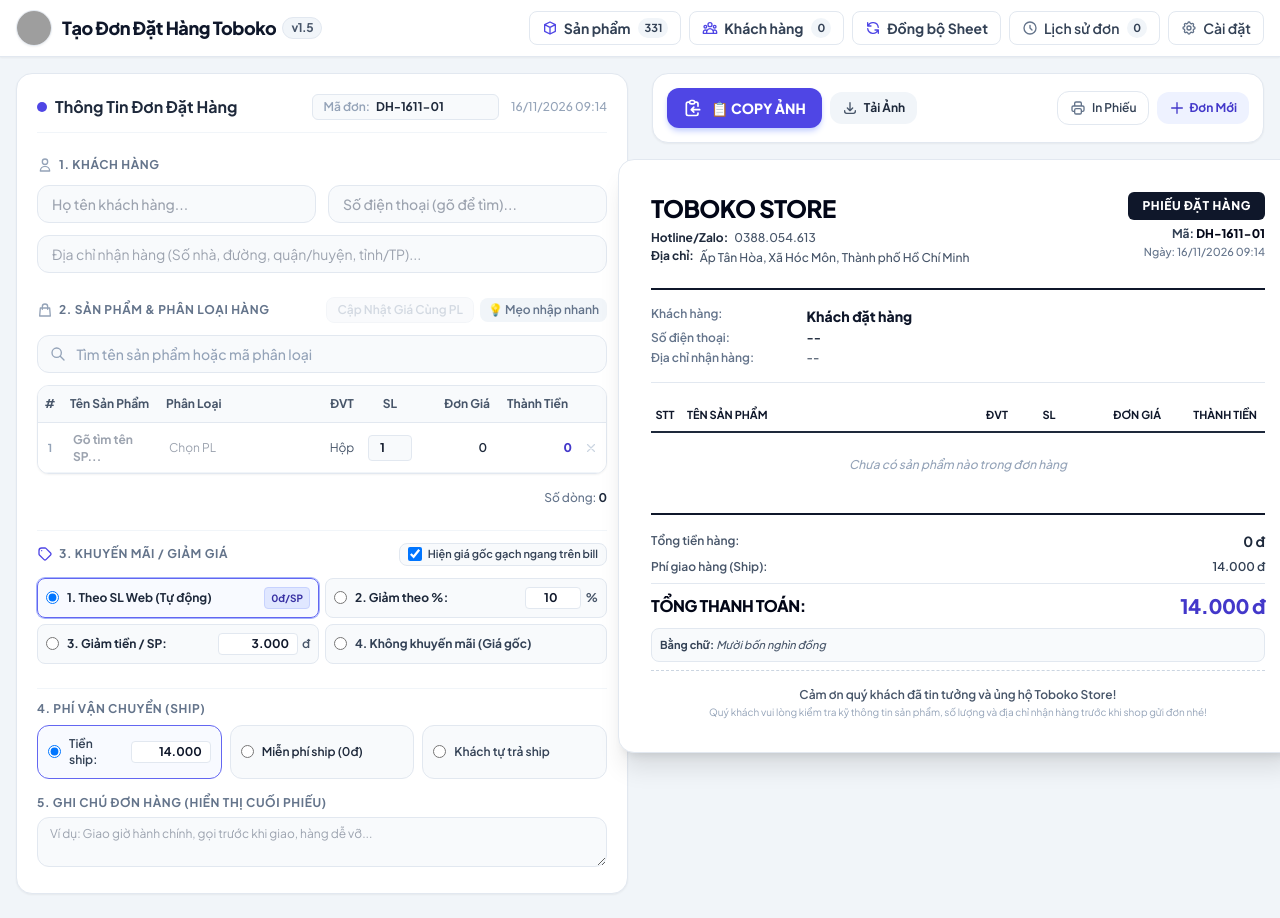
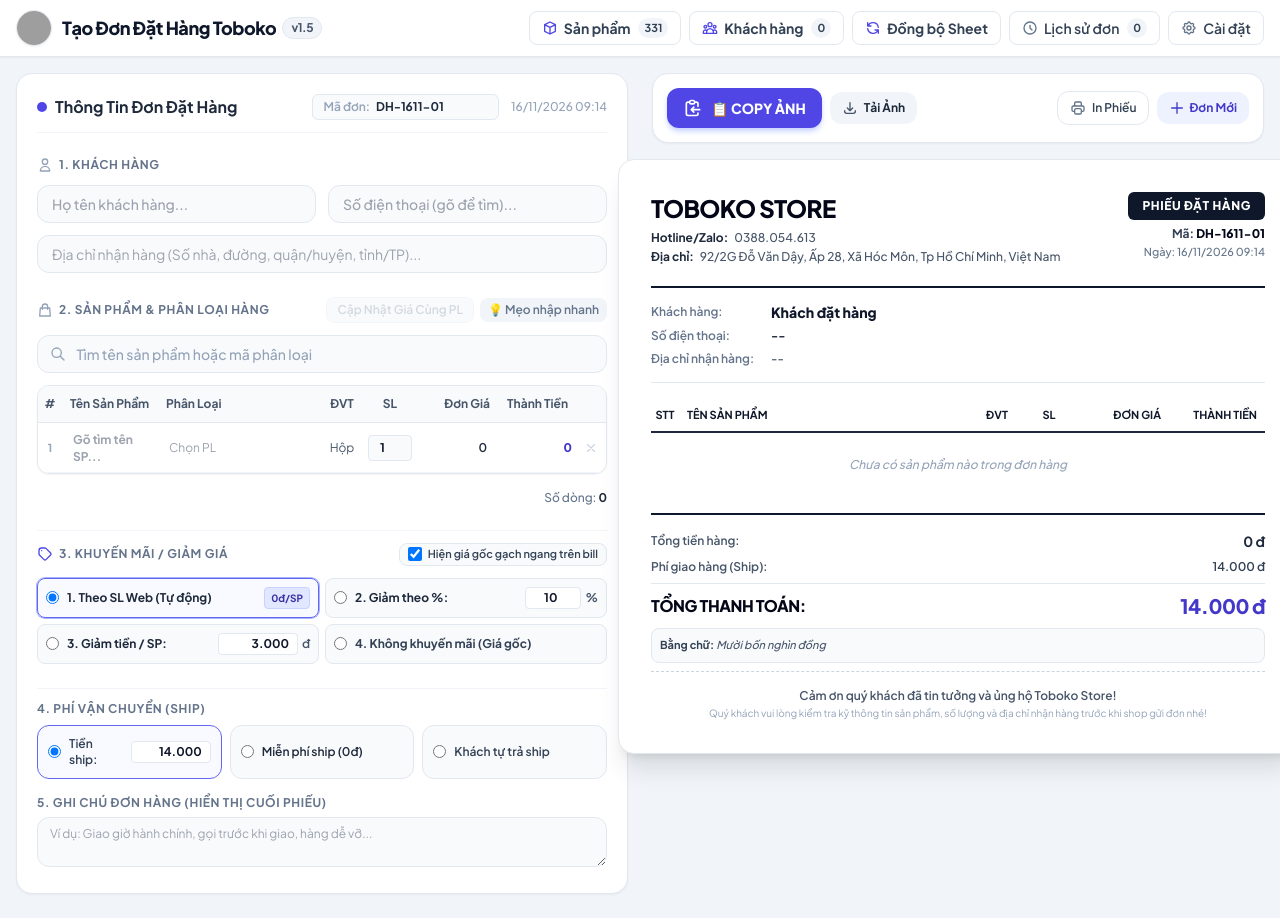
Before and after one commit to Tuanle1929/In-don, a plain HTML site: page index.html in a window 1280 px wide. Drawn offline with nearby package versions, Linux system fonts and the light colour scheme; no server answers; grey boxes are pictures that could not be loaded.

Commit message:
Update index.html

```diff
--- a/index.html
+++ b/index.html
@@ -631,13 +631,13 @@
           <div class="flex justify-between items-start gap-6 pb-5 border-b-2 border-slate-900">
             <div class="flex-1 min-w-0">
               <div class="text-2xl font-black tracking-tight text-slate-950 uppercase" id="invShopName">TOBOKO STORE</div>
-              <div class="text-xs text-slate-600 mt-1.5 font-medium flex items-start gap-1.5">
-                <span class="font-bold text-slate-800 whitespace-nowrap shrink-0">Hotline/Zalo:</span>
+              <div class="text-xs text-slate-600 mt-1.5 font-medium flex items-baseline gap-1.5">
+                <span class="font-bold text-slate-800 shrink-0">Hotline/Zalo:</span>
                 <span id="invShopPhone">0388.054.613</span>
               </div>
-              <div class="text-xs text-slate-600 mt-0.5 font-medium flex items-start gap-1.5">
-                <span class="font-bold text-slate-800 whitespace-nowrap shrink-0">Địa chỉ:</span>
-                <span id="invShopAddress" class="leading-relaxed">Ấp Tân Hòa, Xã Hóc Môn, TP. Hồ Chí Minh</span>
+              <div class="text-xs text-slate-600 mt-0.5 font-medium flex items-baseline gap-1.5">
+                <span class="font-bold text-slate-800 shrink-0">Địa chỉ:</span>
+                <span id="invShopAddress" class="leading-normal">92/2G Đỗ Văn Dậy, Ấp 28, Xã Hóc Môn, Tp Hồ Chí Minh, Việt Nam</span>
               </div>
             </div>
 
@@ -655,18 +655,18 @@
           </div>
 
           <!-- PHẦN 2: THÔNG TIN KHÁCH HÀNG -->
-          <div class="py-4 border-b border-slate-200 text-xs space-y-1">
-            <div class="grid grid-cols-12 gap-2">
-              <div class="col-span-3 text-slate-500 font-semibold">Khách hàng:</div>
-              <div class="col-span-9 font-extrabold text-slate-900 text-sm" id="invCustName">Khách đặt hàng</div>
+          <div class="py-3.5 border-b border-slate-200 text-xs space-y-1.5">
+            <div class="flex items-center text-xs">
+              <span class="text-slate-500 font-semibold w-[120px] shrink-0">Khách hàng:</span>
+              <span class="font-extrabold text-slate-900 text-sm" id="invCustName">Khách đặt hàng</span>
             </div>
-            <div class="grid grid-cols-12 gap-2">
-              <div class="col-span-3 text-slate-500 font-semibold">Số điện thoại:</div>
-              <div class="col-span-9 font-bold text-slate-800" id="invCustPhone">--</div>
+            <div class="flex items-center text-xs">
+              <span class="text-slate-500 font-semibold w-[120px] shrink-0">Số điện thoại:</span>
+              <span class="font-bold text-slate-800" id="invCustPhone">--</span>
             </div>
-            <div class="grid grid-cols-12 gap-2">
-              <div class="col-span-3 text-slate-500 font-semibold">Địa chỉ nhận hàng:</div>
-              <div class="col-span-9 font-medium text-slate-700" id="invCustAddress">--</div>
+            <div class="flex items-baseline text-xs">
+              <span class="text-slate-500 font-semibold w-[120px] shrink-0">Địa chỉ nhận hàng:</span>
+              <span class="font-medium text-slate-700 leading-normal flex-1" id="invCustAddress">--</span>
             </div>
           </div>
 
@@ -1002,15 +1002,13 @@
             <label class="block font-semibold text-slate-700 mb-1">Tên Cửa Hàng / Thương Hiệu:</label>
             <input type="text" id="settingShopName" class="w-full px-3 py-2 bg-slate-50 border border-slate-200 rounded-xl outline-none focus:border-indigo-500 font-bold" />
           </div>
-          <div class="grid grid-cols-2 gap-2">
-            <div>
-              <label class="block font-semibold text-slate-700 mb-1">Hotline / SĐT Zalo:</label>
-              <input type="text" id="settingShopPhone" class="w-full px-3 py-2 bg-slate-50 border border-slate-200 rounded-xl outline-none focus:border-indigo-500" />
-            </div>
-            <div>
-              <label class="block font-semibold text-slate-700 mb-1">Địa chỉ Shop:</label>
-              <input type="text" id="settingShopAddress" class="w-full px-3 py-2 bg-slate-50 border border-slate-200 rounded-xl outline-none focus:border-indigo-500" />
-            </div>
+          <div>
+            <label class="block font-semibold text-slate-700 mb-1">Hotline / SĐT Zalo:</label>
+            <input type="text" id="settingShopPhone" placeholder="0388.054.613" class="w-full px-3 py-2 bg-slate-50 border border-slate-200 rounded-xl outline-none focus:border-indigo-500 font-semibold" />
+          </div>
+          <div>
+            <label class="block font-semibold text-slate-700 mb-1">Địa chỉ Shop:</label>
+            <input type="text" id="settingShopAddress" placeholder="92/2G Đỗ Văn Dậy, Ấp 28, Xã Hóc Môn, Tp Hồ Chí Minh, Việt Nam" class="w-full px-3 py-2 bg-slate-50 border border-slate-200 rounded-xl outline-none focus:border-indigo-500 font-semibold" />
           </div>
           <div>
             <label class="block font-semibold text-slate-700 mb-1">Lời cảm ơn chân trang:</label>
@@ -1401,7 +1399,7 @@ const DEFAULT_PRODUCTS = [
     const DEFAULT_SETTINGS = {
       shopName: "TOBOKO STORE",
       shopPhone: "0388.054.613",
-      shopAddress: "Ấp Tân Hòa, Xã Hóc Môn, Thành phố Hồ Chí Minh",
+      shopAddress: "92/2G Đỗ Văn Dậy, Ấp 28, Xã Hóc Môn, Tp Hồ Chí Minh, Việt Nam",
       shopFooterNote: "Cảm ơn quý khách đã tin tưởng và ủng hộ Toboko Store!",
       sheetApiUrl: REAL_SHEET_API_URL
     };
@@ -1416,9 +1414,15 @@ const DEFAULT_PRODUCTS = [
         if (!currentUrl || currentUrl === OLD_WEB_STORE_URL) {
           currentUrl = REAL_SHEET_API_URL;
         }
+        let currentAddress = saved.shopAddress;
+        // Tự động nâng cấp địa chỉ nếu còn lưu địa chỉ mẫu cũ
+        if (!currentAddress || currentAddress.includes('Ấp Tân Hòa') || currentAddress === 'TP. Hồ Chí Minh') {
+          currentAddress = DEFAULT_SETTINGS.shopAddress;
+        }
         return {
           ...DEFAULT_SETTINGS,
           ...saved,
+          shopAddress: currentAddress,
           sheetApiUrl: currentUrl
         };
       })(),
@@ -3631,7 +3635,7 @@ const DEFAULT_PRODUCTS = [
       const s = state.settings;
       document.getElementById('invShopName').innerText = s.shopName || "TOBOKO STORE";
       document.getElementById('invShopPhone').innerText = s.shopPhone || "0388.054.613";
-      document.getElementById('invShopAddress').innerText = s.shopAddress || "TP. Hồ Chí Minh";
+      document.getElementById('invShopAddress').innerText = s.shopAddress || DEFAULT_SETTINGS.shopAddress;
       document.getElementById('invShopFooterNote').innerText = s.shopFooterNote || "Cảm ơn quý khách đã tin tưởng và ủng hộ Toboko Store!";
 
       document.getElementById('settingShopName').value = s.shopName || "";
```
